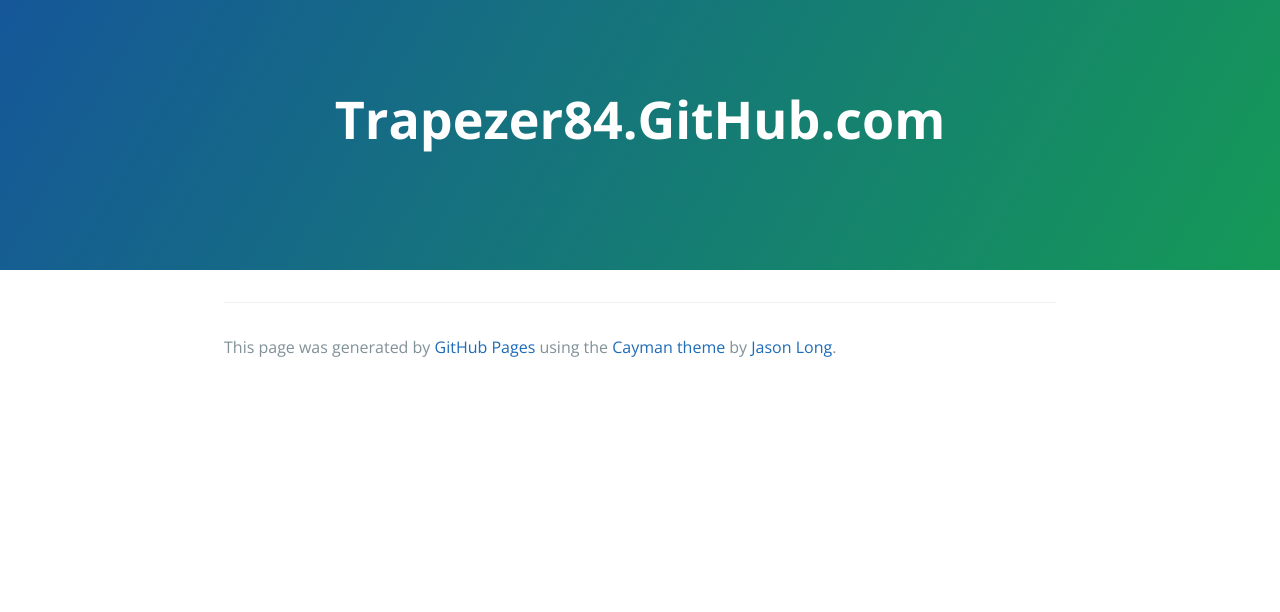
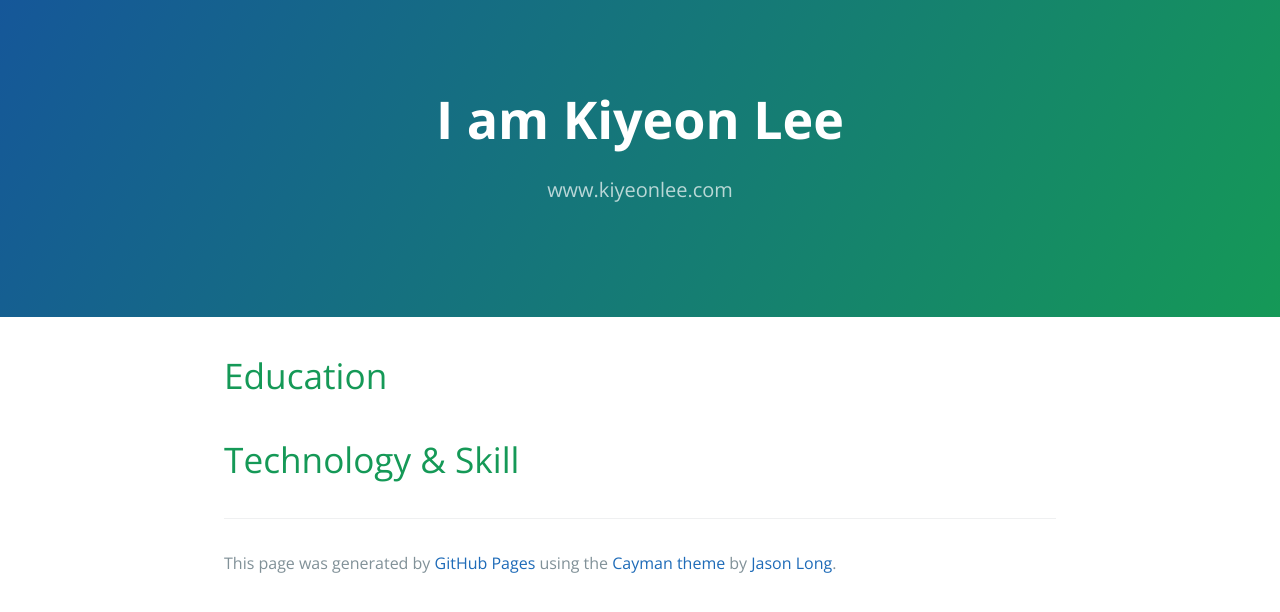
Before and after one commit to trapezer84/trapezer84.github.com, a plain HTML site: page index.html in a window 1280 px wide. Drawn offline with nearby package versions, Linux system fonts and the light colour scheme.

Commit message:
no message

```diff
--- a/index.html
+++ b/index.html
@@ -11,12 +11,15 @@
   </head>
   <body>
     <section class="page-header">
-      <h1 class="project-name">Trapezer84.GitHub.com</h1>
-      <h2 class="project-tagline"></h2>
+      <h1 class="project-name">I am Kiyeon Lee</h1>
+      <h2 class="project-tagline">www.kiyeonlee.com</h2>
     </section>
 
     <section class="main-content">
 
+	  <h1>Education</h1>
+
+	  <h1>Technology & Skill</h1>
 
       <footer class="site-footer">
 
```
